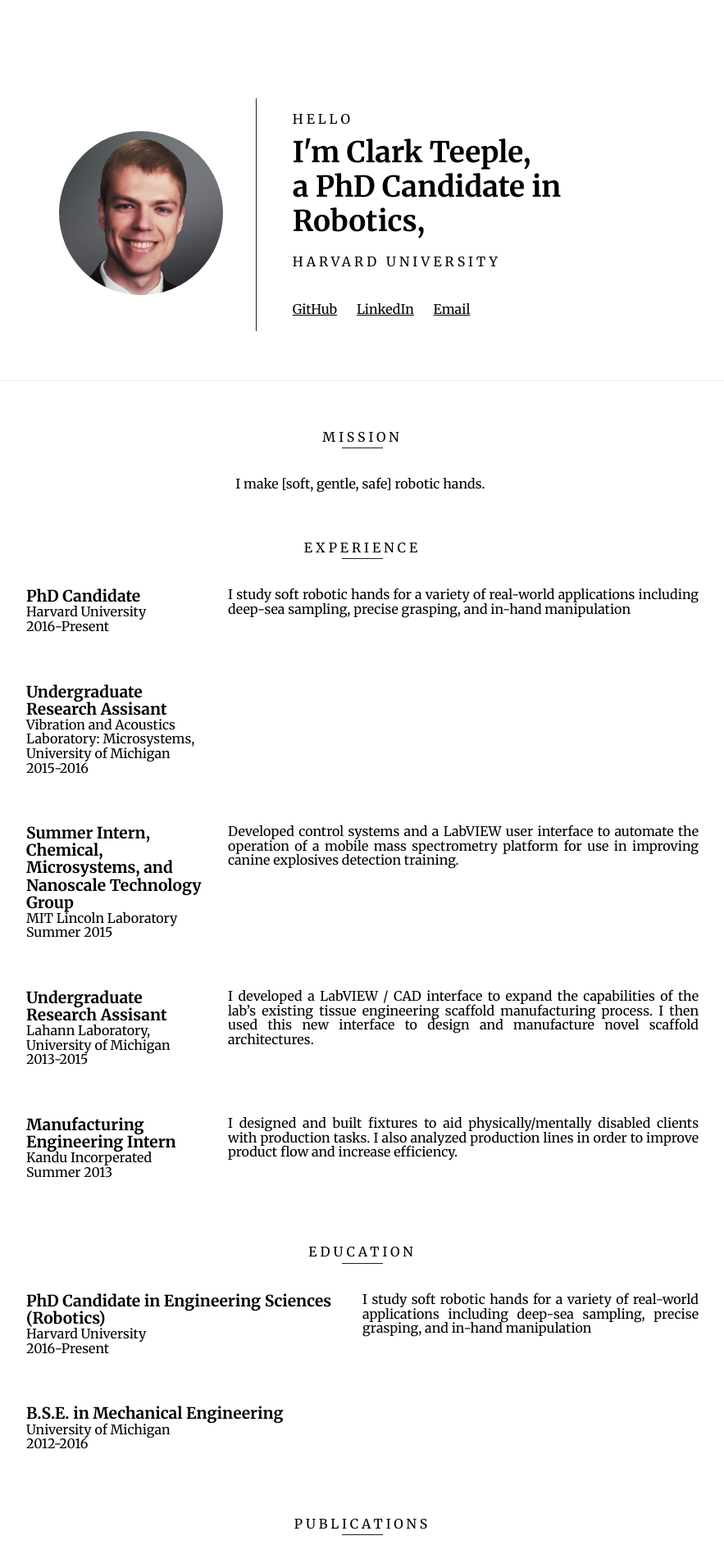
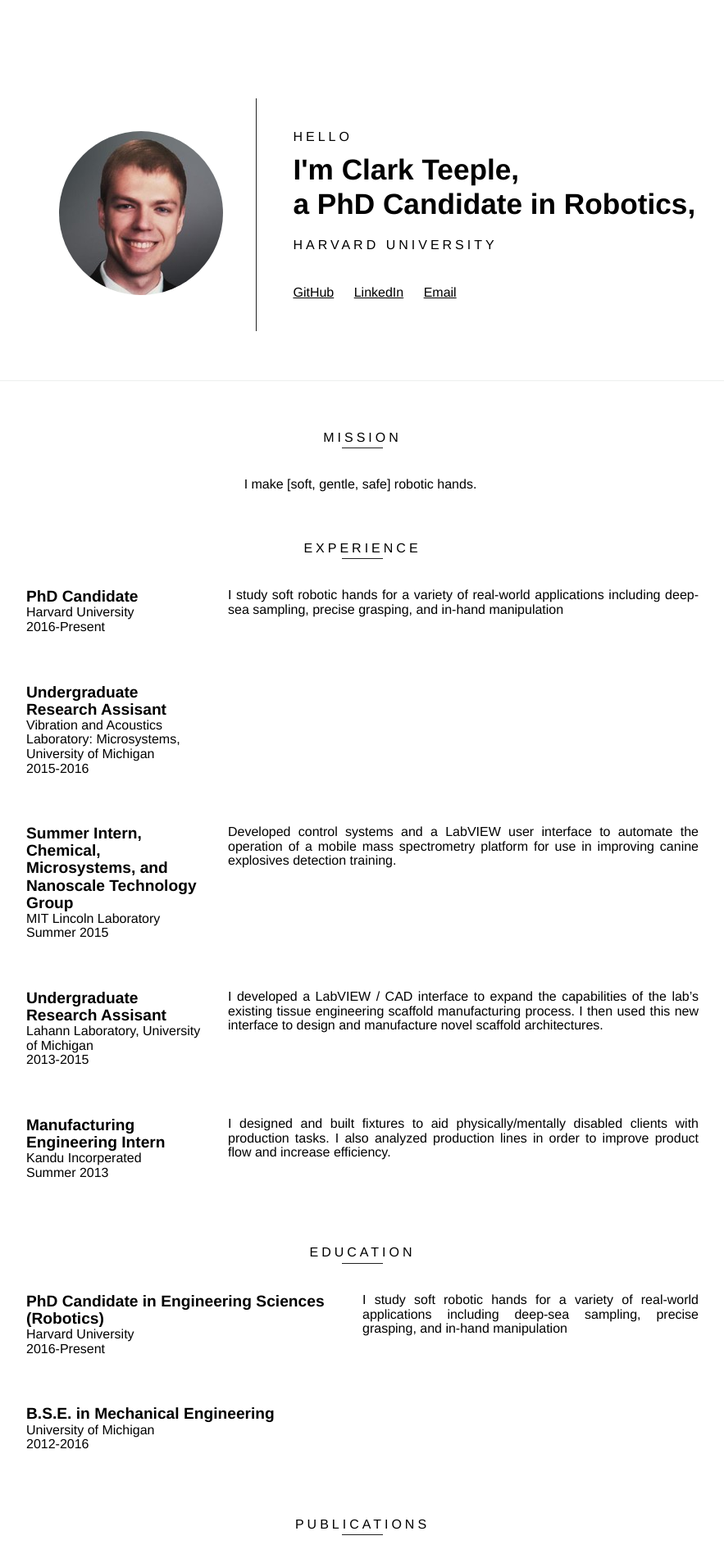
Before and after one commit to cbteeple/cbteeple.github.io, a Jekyll site: the page built from index.html, in a window 1280 px wide. Shown: the top 1907 px of the page at 82% size, without its empty margins (198-1081 px from the left). Built offline with Jekyll 4.4.1, drawn with Linux system fonts in a browser that asks for light colours.

Commit message:
Update _typography.scss

```diff
--- a/_sass/_typography.scss
+++ b/_sass/_typography.scss
@@ -1,7 +1,7 @@
 // @name Typography
 // @description All typography settings and styles
 
-@import url(https://fonts.googleapis.com/css?family=Merriweather:400,700);
+@import url(https://fonts.googleapis.com/css?family=Exo+2:400,700);
 
 // Our variables
 $base-font-family: "Merriweather", Helvetica, Arial, sans-serif;
```
